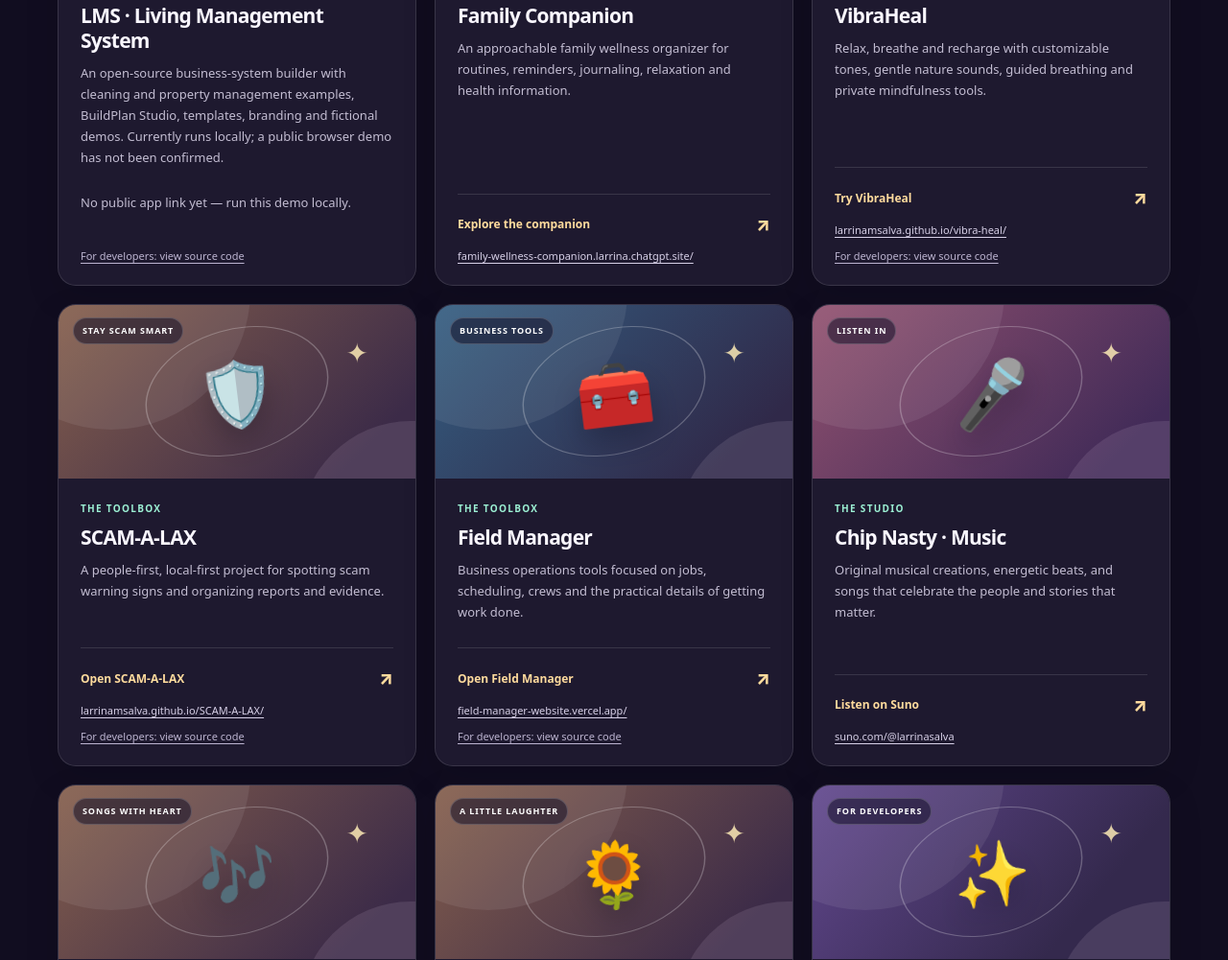
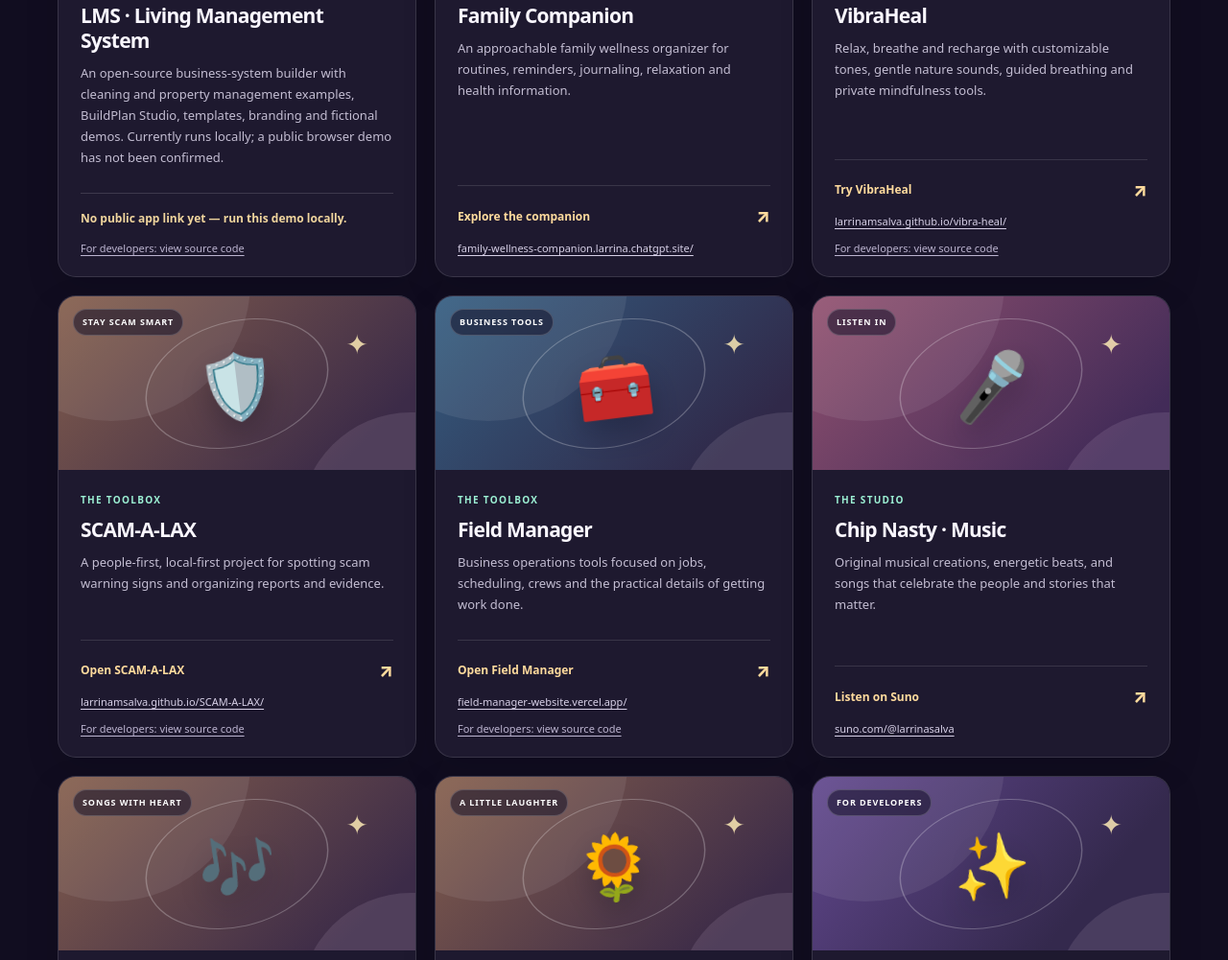
Before and after one commit to larrinamsalva/larrina-creator-hub, a plain HTML site: page index.html in a window 1280 px wide. Shown: the part 2631-3632 px from the top of the page at 96% size. Drawn offline with Linux system fonts and the light colour scheme.

Commit message:
Style honest local-only project notices in Creative Universe

```diff
--- a/styles.css
+++ b/styles.css
@@ -135,6 +135,9 @@
 .card-destination:hover {color:#fff}
 .card-source-link {display:inline-block;align-self:flex-start;margin-top:11px;color:#bcb4d0;font-size:11px;line-height:1.5;text-decoration:underline;text-underline-offset:3px}
 .card-source-link:hover {color:var(--gold)}
+.card-unavailable {border-top:1px solid rgba(255,255,255,.14);padding-top:17px;margin:0!important;color:#f0d59d!important;font-size:12px!important;font-weight:750;line-height:1.55!important}
+.card-unavailable+.card-source-link {margin-top:13px}
+
 .empty-state {text-align:center;padding:60px 20px;background:rgba(255,255,255,.04);border-radius:18px;border:1px dashed rgba(255,255,255,.18)}
 .empty-state[hidden] {display:none}
 .empty-state>span {font-size:35px;display:block;margin-bottom:12px}
```
